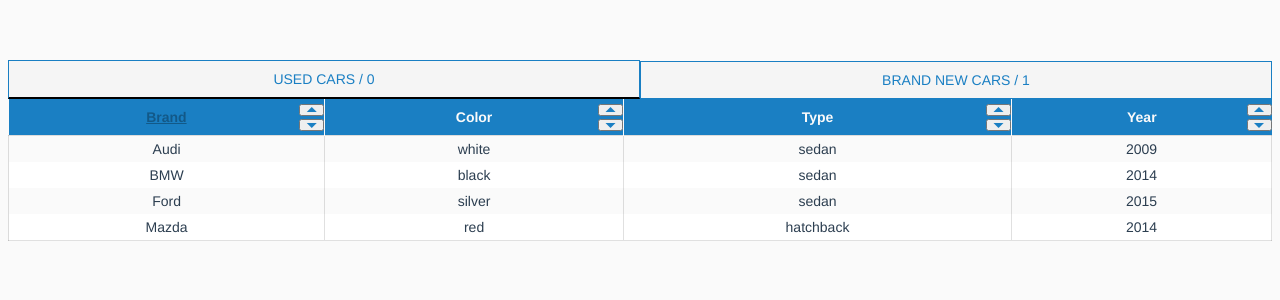
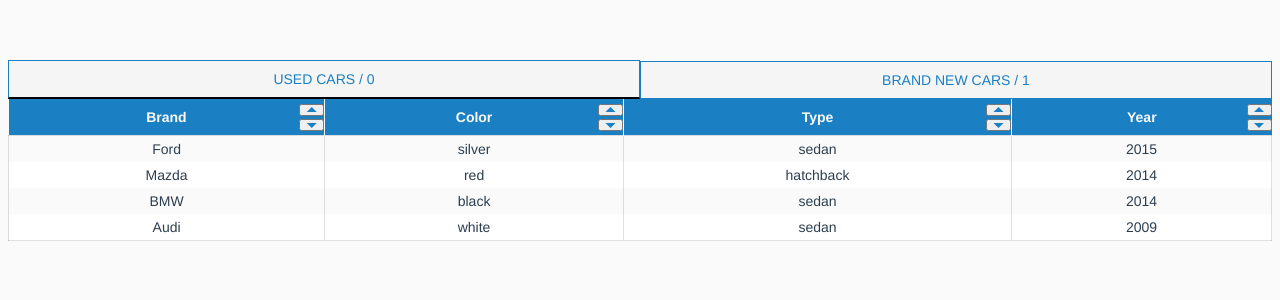
Before and after one commit to russian-stan/vue-flex-table, a Vue app: page / in a window 1280 px wide. Shown: the top 300 px of the page. Built offline with nearby package versions, Linux system fonts and the light colour scheme.

Commit message:
Sort function types

```diff
--- a/src/components/Table.vue
+++ b/src/components/Table.vue
@@ -65,7 +65,7 @@
 
 <script lang="ts">
 import { Component, Prop, Vue } from 'vue-property-decorator';
-import { VTable, Header } from '@/types/tableTypes';
+import { VTable, Header, Row } from '@/types/tableTypes';
 import { copyDeep } from '@/helpers/copyDeep';
 import draggable from 'vuedraggable';
 
@@ -78,7 +78,7 @@
   @Prop({ type: Array }) private readonly tables!: Array<VTable>;
 
   tab = 0;
-  currentSort = 'brand';
+  currentSort = '';
   currentSortDir = 'asc';
   tablesModel: Array<VTable> = [];
 
@@ -96,19 +96,21 @@
     }, [])
   }
 
-  get sortedItems() {
+  get sortedItems(): Row[] {
     console.log('sortedItems');
-
+    if (this.currentSort) {
       return this.tablesModel[this.tab].rows.sort((a, b) => {
         const modifier = this.currentSortDir === "asc" ? 1 : -1;
 
-      const x = a[this.currentSort].trim().toLowerCase();
-      const y = b[this.currentSort].trim().toLowerCase();
+        const x = a[this.currentSort as keyof Row].trim().toLowerCase();
+        const y = b[this.currentSort as keyof Row].trim().toLowerCase();
 
         if (x < y) return -1 * modifier;
         if (x > y) return 1 * modifier;
         return 0;
       });
+    }
+    return this.tablesModel[this.tab].rows;
   }
 
   sortBy(colName: string) {
```
Lines whose indentation alone changed are shown as unchanged.
